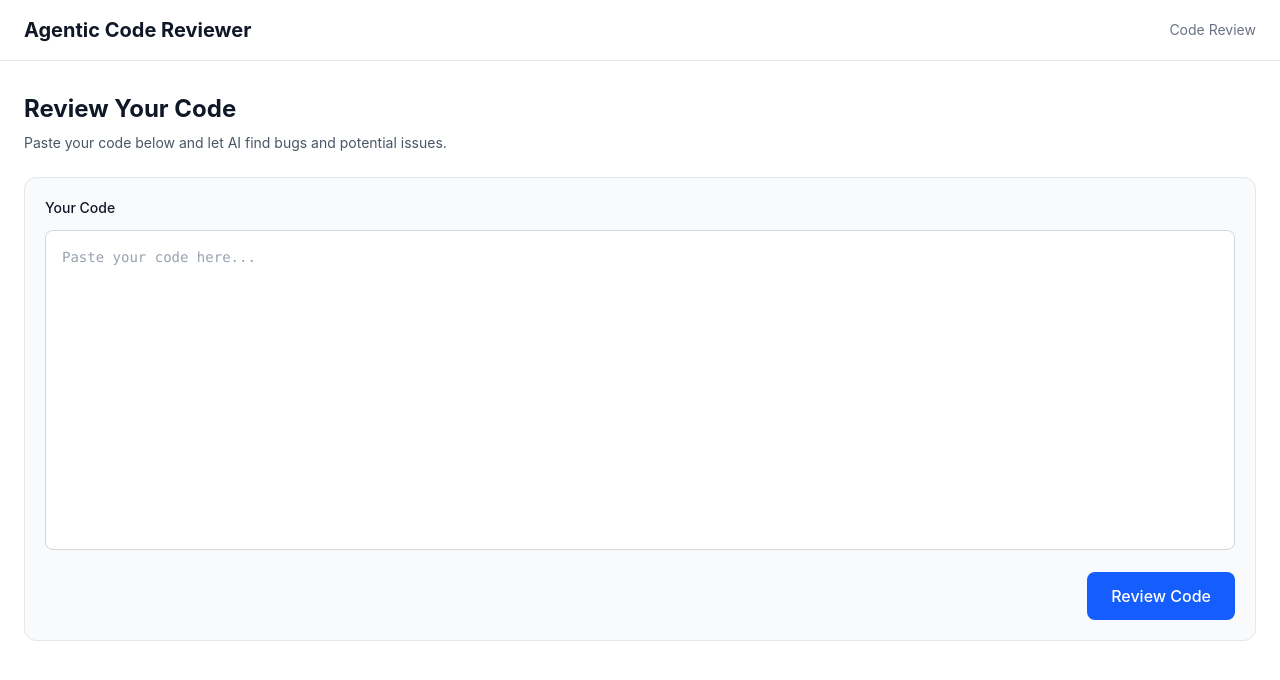
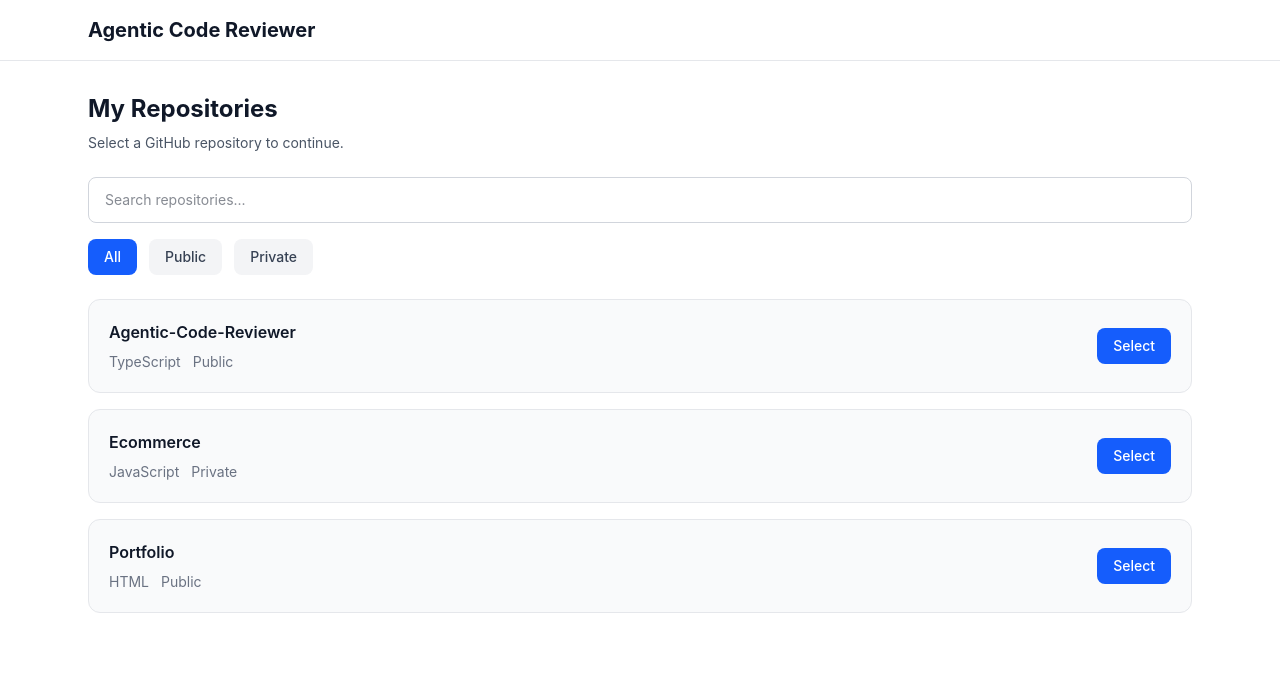
Before and after one commit to utkarsh191/agentic-code-reviewer, a React (Vite) app in the folder client/: page / in a window 1280 px wide. Shown: the top 680 px of the page. Built offline with nearby package versions, Linux system fonts and the light colour scheme.

Commit message:
feat: add repository selection page

```diff
--- a/client/src/App.tsx
+++ b/client/src/App.tsx
@@ -1,8 +1,9 @@
-import CodeReview from "./pages/CodeReview";
+
+import Repositories from "./pages/Repositories";
 
 
 function App() {
-  return <CodeReview />;
+  return <Repositories />;
 }
 
 export default App;
--- a/client/src/pages/CodeReview.tsx
+++ b/client/src/pages/CodeReview.tsx
@@ -238,7 +238,6 @@ const CodeReview = () => {
                           </p>
                         </div>
                       </div>
-
                     </div>
                   ))}
                 </div>
--- /dev/null
+++ b/client/src/pages/Repositories.tsx
@@ -0,0 +1,175 @@
+import { useState } from "react";
+
+interface Repository {
+  id: number;
+  name: string;
+  language: string | null;
+  private: boolean;
+}
+
+const Repositories = () => {
+  const [repositories] = useState<Repository[]>([
+    {
+      id: 1,
+      name: "Agentic-Code-Reviewer",
+      language: "TypeScript",
+      private: false,
+    },
+    {
+      id: 2,
+      name: "Ecommerce",
+      language: "JavaScript",
+      private: true,
+    },
+    {
+      id: 3,
+      name: "Portfolio",
+      language: "HTML",
+      private: false,
+    },
+  ]);
+
+  const [search, setSearch] = useState("");
+  const [filter, setFilter] = useState("all");
+  const [selectedRepository, setSelectedRepository] =
+    useState<Repository | null>(null);
+
+  const filteredRepositories = repositories.filter((repo) => {
+    const matchesSearch = repo.name
+      .toLowerCase()
+      .includes(search.toLowerCase());
+
+    const matchesFilter =
+      filter === "all" ||
+      (filter === "public" && !repo.private) ||
+      (filter === "private" && repo.private);
+
+    return matchesSearch && matchesFilter;
+  });
+
+  return (
+    <div className="min-h-screen bg-white dark:bg-gray-950 text-gray-900 dark:text-white">
+      <header className="border-b border-gray-200 dark:border-gray-800">
+        <div className="max-w-6xl mx-auto px-6 py-4">
+          <h1 className="text-xl font-bold">
+            Agentic Code Reviewer
+          </h1>
+        </div>
+      </header>
+
+      <main className="max-w-6xl mx-auto px-6 py-8">
+        <h2 className="text-2xl font-bold">
+          My Repositories
+        </h2>
+
+        <p className="mt-2 text-sm text-gray-600 dark:text-gray-400">
+          Select a GitHub repository to continue.
+        </p>
+
+        {/* Search */}
+        <div className="mt-6">
+          <input
+            type="text"
+            value={search}
+            onChange={(e) => setSearch(e.target.value)}
+            placeholder="Search repositories..."
+            className="w-full rounded-lg border border-gray-300 dark:border-gray-700 bg-white dark:bg-gray-900 px-4 py-3 text-sm outline-none focus:ring-2 focus:ring-blue-500"
+          />
+        </div>
+
+        {/* Filters */}
+        <div className="flex gap-3 mt-4">
+          <button
+            type="button"
+            onClick={() => setFilter("all")}
+            className={`px-4 py-2 rounded-lg text-sm font-medium ${
+              filter === "all"
+                ? "bg-blue-600 text-white"
+                : "bg-gray-100 dark:bg-gray-800 text-gray-700 dark:text-gray-300"
+            }`}
+          >
+            All
+          </button>
+
+          <button
+            type="button"
+            onClick={() => setFilter("public")}
+            className={`px-4 py-2 rounded-lg text-sm font-medium ${
+              filter === "public"
+                ? "bg-blue-600 text-white"
+                : "bg-gray-100 dark:bg-gray-800 text-gray-700 dark:text-gray-300"
+            }`}
+          >
+            Public
+          </button>
+
+          <button
+            type="button"
+            onClick={() => setFilter("private")}
+            className={`px-4 py-2 rounded-lg text-sm font-medium ${
+              filter === "private"
+                ? "bg-blue-600 text-white"
+                : "bg-gray-100 dark:bg-gray-800 text-gray-700 dark:text-gray-300"
+            }`}
+          >
+            Private
+          </button>
+        </div>
+
+        {/* Repository List */}
+        <div className="grid gap-4 mt-6">
+          {filteredRepositories.map((repo) => (
+            <div
+              key={repo.id}
+              className={`border rounded-xl p-5 ${
+                selectedRepository?.id === repo.id
+                  ? "border-blue-500 bg-blue-50 dark:bg-blue-950/20"
+                  : "border-gray-200 dark:border-gray-800 bg-gray-50 dark:bg-gray-900"
+              }`}
+            >
+              <div className="flex items-center justify-between gap-4">
+                <div>
+                  <h3 className="font-semibold">
+                    {repo.name}
+                  </h3>
+
+                  <div className="flex gap-3 mt-2 text-sm text-gray-500 dark:text-gray-400">
+                    <span>
+                      {repo.language || "Unknown"}
+                    </span>
+
+                    <span>
+                      {repo.private ? "Private" : "Public"}
+                    </span>
+                  </div>
+                </div>
+
+                <button
+                  type="button"
+                  onClick={() => setSelectedRepository(repo)}
+                  className={`px-4 py-2 rounded-lg text-sm font-medium ${
+                    selectedRepository?.id === repo.id
+                      ? "bg-green-600 text-white"
+                      : "bg-blue-600 hover:bg-blue-700 text-white"
+                  }`}
+                >
+                  {selectedRepository?.id === repo.id
+                    ? "Selected"
+                    : "Select"}
+                </button>
+              </div>
+            </div>
+          ))}
+
+          {filteredRepositories.length === 0 && (
+            <div className="text-center py-10 text-gray-500 dark:text-gray-400">
+              No repositories found.
+            </div>
+          )}
+        </div>
+      </main>
+    </div>
+  );
+};
+
+export default Repositories;
```
